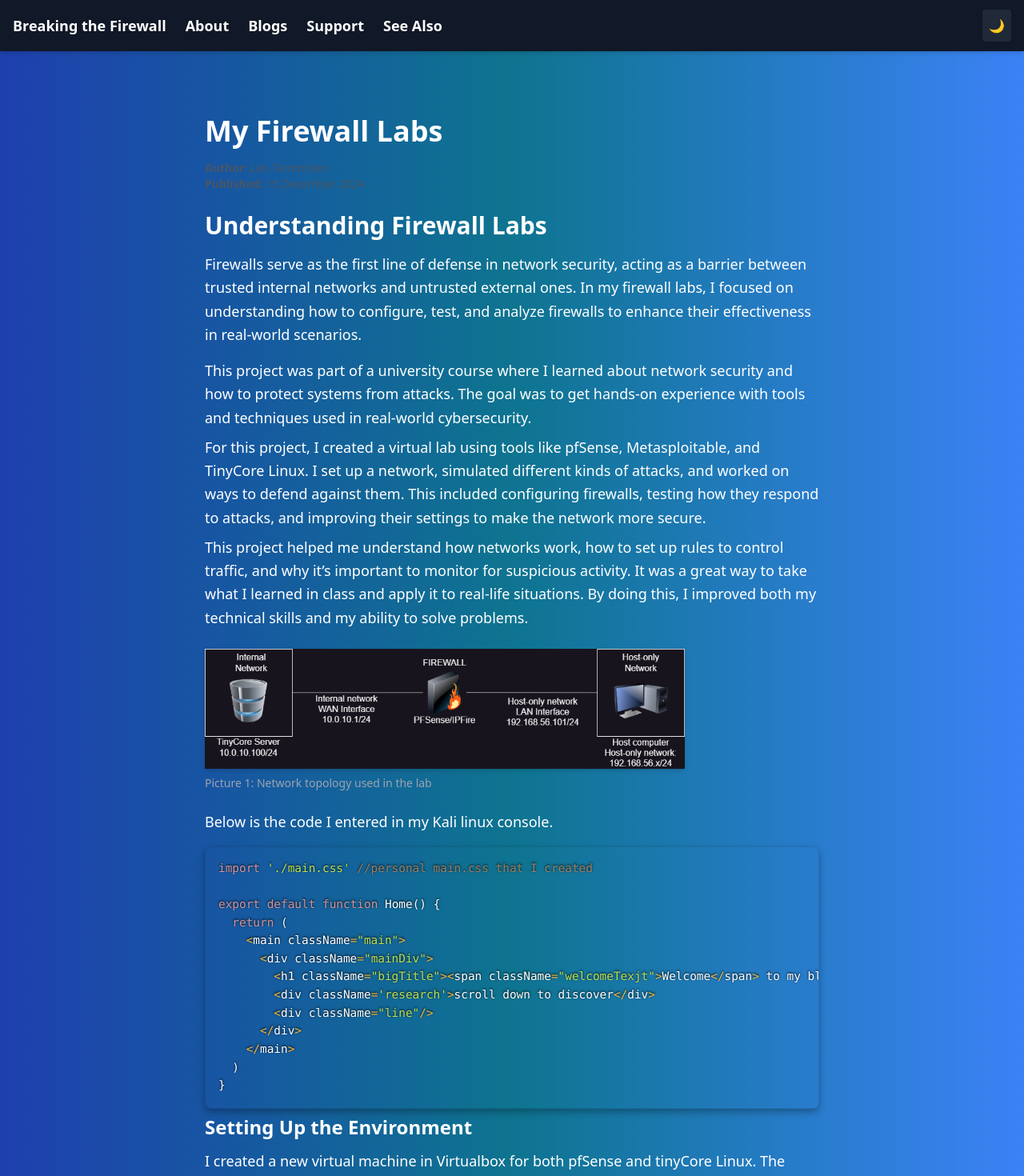
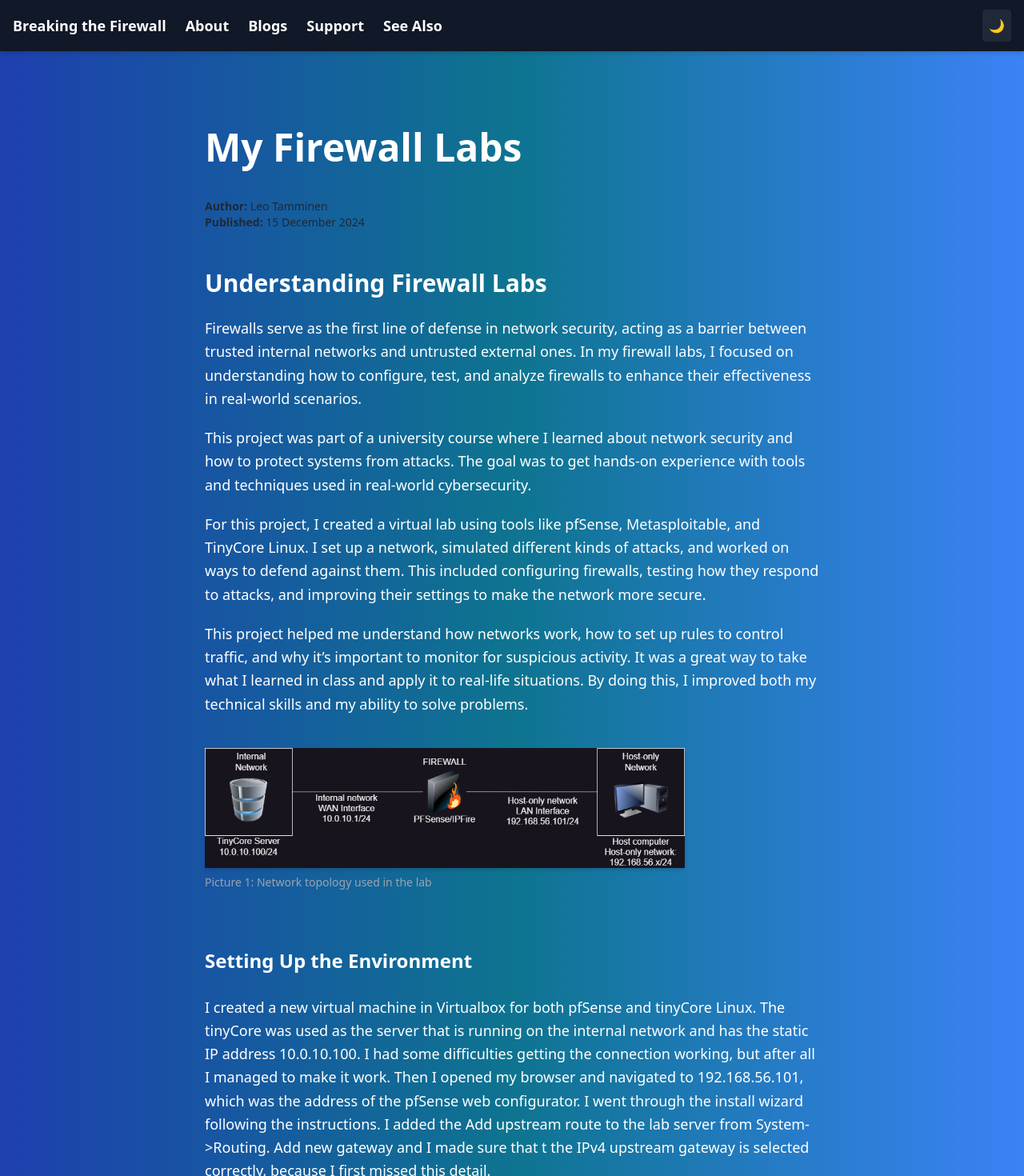
Before and after one commit to leotamminen/cyber_blog, a Next.js app: page /post/1 in a window 1280 px wide. Shown: the top 1470 px of the page at 80% size. Built offline with nearby package versions, Linux system fonts and the light colour scheme.

Commit message:
Added new tag

```diff
--- a/src/components/BlogCard.tsx
+++ b/src/components/BlogCard.tsx
@@ -7,6 +7,7 @@ interface BlogCardProps {
   date?: string;
   summary: string;
   author?: string;
+  new?: boolean; // Optional 'new' flag
 }
 
 export default function BlogCard({
@@ -16,11 +17,13 @@ export default function BlogCard({
   date,
   summary,
   author,
+  new: isNew = false, // Default to false if not provided
 }: BlogCardProps) {
   return (
+    <div className="relative h-full">
       <Link
         href={`/post/${id}`}
-      className="block p-6 bg-white text-gray-900 rounded-lg shadow-lg hover:shadow-xl transition dark:bg-gray-700 dark:text-gray-200 flex flex-col justify-between"
+        className="flex flex-col justify-between h-full p-6 bg-white text-gray-900 rounded-lg shadow-lg hover:shadow-xl transition dark:bg-gray-700 dark:text-gray-200"
       >
         {/* Tags and Published Date */}
         <div className="flex justify-between items-center mb-2">
@@ -28,7 +31,8 @@ export default function BlogCard({
             {Array.isArray(tags) ? tags.join(", ") : tags || "No Tags"}
           </p>
           <p className="text-xs text-gray-500 dark:text-gray-400">
-          <span className="font-semibold">Published:</span> {date || "Unknown"}
+            <span className="font-semibold">Published:</span>{" "}
+            {date || "Unknown"}
           </p>
         </div>
 
@@ -43,5 +47,15 @@ export default function BlogCard({
           <span className="font-semibold">Author:</span> {author || "Unknown"}
         </p>
       </Link>
+
+      {/* New Badge */}
+      {isNew && (
+        <div className="absolute -top-2 right-2">
+          <span className="bg-yellow-300 text-black font-bold px-3 py-1 rounded-md shadow-md text-xs transform rotate-3">
+            New
+          </span>
+        </div>
+      )}
+    </div>
   );
 }
--- a/src/data/posts.tsx
+++ b/src/data/posts.tsx
@@ -3,6 +3,7 @@ export const posts = [
     id: "1",
     title: "My Firewall Labs",
     author: "Leo Tamminen",
+    new: true,
     tags: "Firewall",
     summary:
       "Discover my firewall labs where I tested configurations and defense strategies by simulating attacks on my own network.",
@@ -27,26 +28,6 @@ This project helped me understand how networks work, how to set up rules to cont
         src: "/firewall_graph.png",
         alt: "Network topology used in the lab",
         caption: "Picture 1: Network topology used in the lab",
-      },
-      {
-        type: "p",
-        content: "Below is the code I entered in my Kali linux console.",
-      },
-      {
-        type: "code",
-        content: `import './main.css' //personal main.css that I created
-
-export default function Home() {
-  return (
-    <main className="main">
-      <div className="mainDiv">
-        <h1 className="bigTitle"><span className="welcomeTexjt">Welcome</span> to my blog </h1>
-        <div className='research'>scroll down to discover</div>
-        <div className="line"/>
-      </div>
-    </main>
-  )
-}`,
       },
       { type: "h2", content: "Setting Up the Environment" },
       {
@@ -186,6 +167,7 @@ Also, I made sure that the IPv4 upstream gateway was selected correctly, because
     title: "DNS Spoofing lab",
     author: "Leo Tamminen",
     tags: "DNS",
+    new: true,
     summary:
       "Learn how DNS spoofing works and how to protect against this cyber threat.",
     date: "10 January 2025",
--- a/src/pages/blogs.tsx
+++ b/src/pages/blogs.tsx
@@ -20,6 +20,7 @@ export default function Blog() {
             date={post.date}
             summary={post.summary}
             author={post.author}
+            new={post.new}
           />
         ))}
       </div>
--- a/src/pages/index.tsx
+++ b/src/pages/index.tsx
@@ -45,6 +45,7 @@ export default function Index() {
             date={post.date}
             summary={post.summary}
             author={post.author}
+            new={post.new}
           />
         ))}
       </div>
--- a/src/pages/post/[id].tsx
+++ b/src/pages/post/[id].tsx
@@ -51,10 +51,12 @@ export default function Post() {
   return (
     <PostLayout>
       {/* Post title */}
-      <h1 className="text-4xl font-extrabold mb-4 text-left">{post?.title}</h1>
+      <h1 className="text-5xl font-extrabold mb-10 text-left pt-[1rem]">
+        {post?.title}
+      </h1>
 
       {/* Meta information (author, dates) */}
-      <div className="text-left text-sm text-gray-600 dark:text-gray-400 mb-6">
+      <div className="text-left text-sm text-gray-800 dark:text-gray-400 pb-[3rem]">
         {post?.author && (
           <p>
             <span className="font-semibold">Author:</span> {post.author}
@@ -78,13 +80,16 @@ export default function Post() {
           switch (block.type) {
             case "h1":
               return (
-                <h1 key={index} className="text-3xl font-bold mb-4">
+                <h1 key={index} className="text-3xl font-bold mb-6">
                   {block.content || ""}
                 </h1>
               );
             case "h2":
               return (
-                <h2 key={index} className="text-2xl font-semibold mb-3">
+                <h2
+                  key={index}
+                  className="text-2xl font-semibold mb-3 pb-[1rem]"
+                >
                   {block.content || ""}
                 </h2>
               );
@@ -92,7 +97,7 @@ export default function Post() {
               return (
                 <div key={index} className="text-lg leading-relaxed mb-4">
                   {block.content?.split("\n").map((line, lineIndex) => (
-                    <p key={lineIndex} className="mb-2">
+                    <p key={lineIndex} className="mb-5">
                       {line.trim()}
                     </p>
                   ))}
@@ -100,7 +105,10 @@ export default function Post() {
               );
             case "image":
               return (
-                <figure key={index} className="my-6 text-center">
+                <figure
+                  key={index}
+                  className="my-6 text-center pt-[1rem] pb-[3rem]"
+                >
                   <Image
                     src={block.src!}
                     alt={block.alt || "Image"}
@@ -117,10 +125,12 @@ export default function Post() {
               );
             case "code":
               return (
-                <CodeBlock
-                  key={index}
-                  code={block.content || "No code provided"}
-                />
+                <figure key={index} className="my-6 text-center pb-[3rem]">
+                  <CodeBlock
+                    key={index}
+                    code={block.content || "No code provided"}
+                  />
+                </figure>
               );
             default:
               return null;
```
Lines whose indentation alone changed are shown as unchanged.
